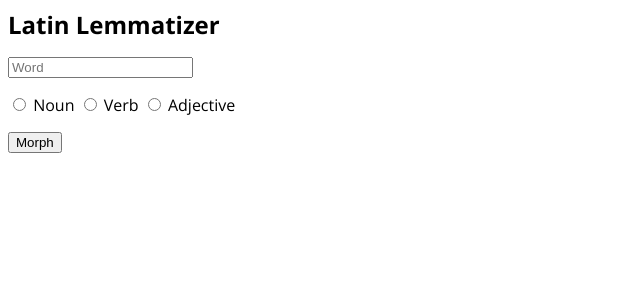
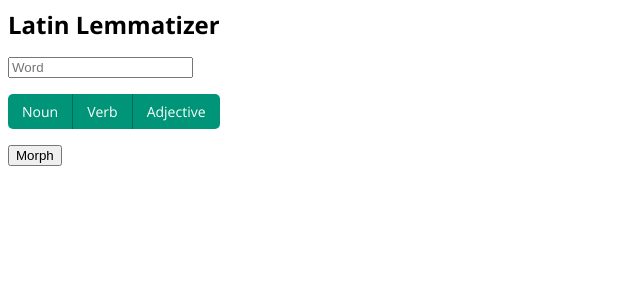
Before and after one commit to wavid-b/getFormHosting, a Flask app: page /form in a window 1280 px wide. Shown: the top 300 px of the page, without its empty margins (0-640 px from the left). Run offline with Flask 3, Linux system fonts and the light colour scheme.

Commit message:
Add styling to one set of radio buttons

```diff
--- a/static/style.css
+++ b/static/style.css
@@ -13,3 +13,32 @@ h4 {
   margin-top: 17;
   margin-bottom: 0;
 }
+
+.formButtons, .gender, .number, .case, .degree, .person, .mood, .tense, .voice {
+  display: inline-flex;
+  overflow: hidden;
+  border-radius: 5px;
+  box-shadow: 0 0 5px rgba(255, 255, 255, 0.25)
+}
+
+.formButtonsInput {
+  display: none;
+}
+
+.formButtonsLabel {
+  padding: 8px 14px;
+  font-size: 14px;
+  font-family: 'Open Sans', sans-serif;
+  color: white;
+  background-color: #009578;
+  cursor: pointer;
+  transition: background-color 0.1s;
+}
+
+.formButtonsLabel:not(:last-of-type) {
+  border-right: 1px solid #006B56;
+}
+
+.formButtonsInput:checked + .formButtonsLabel {
+  background-color: #006B56
+}
--- a/templates/form.html
+++ b/templates/form.html
@@ -18,22 +18,19 @@
     <input type="text" name="wd" placeholder="Word" />
     </p>
     <div class="formButtons">
-      <p>
-          <input type="radio" name="wanted_pos" id="noun" value="noun" />
-          <label for="noun">
+          <input type="radio" name="wanted_pos" id="noun" value="noun" class="formButtonsInput" />
+          <label for="noun" class="formButtonsLabel">
               <span>Noun</span>
           </label>
-          <input type="radio" name="wanted_pos" id="verb" value="verb" />
-          <label for="verb">
+          <input type="radio" name="wanted_pos" id="verb" value="verb" class="formButtonsInput" />
+          <label for="verb" class="formButtonsLabel">
               <span>Verb</span>
           </label>
-          <input type="radio" name="wanted_pos" id="adjective" value="adjective" />
-          <label for="adjective">
+          <input type="radio" name="wanted_pos" id="adjective" value="adjective" class="formButtonsInput" />
+          <label for="adjective" class="formButtonsLabel">
               <span>Adjective</span>
           </label>
-      </p>
-      <span class="slider"></span>
-  </div>
+    </div>
 
 
 <!-- Noun Options -->
```
